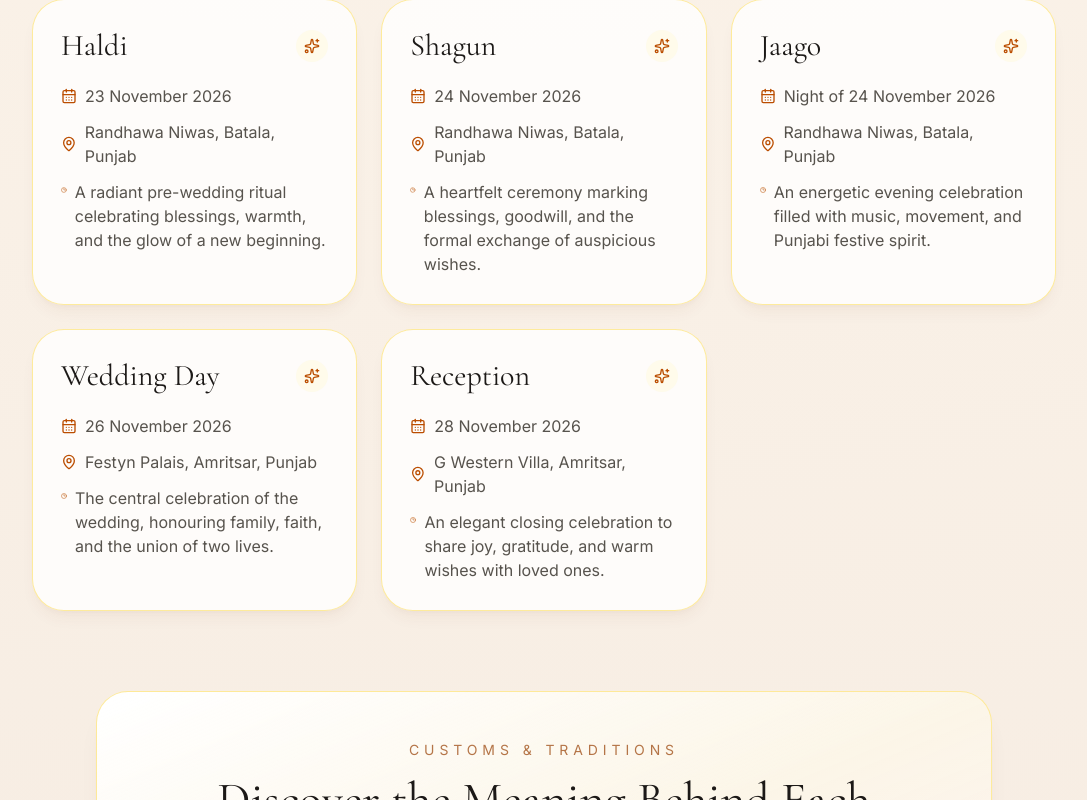
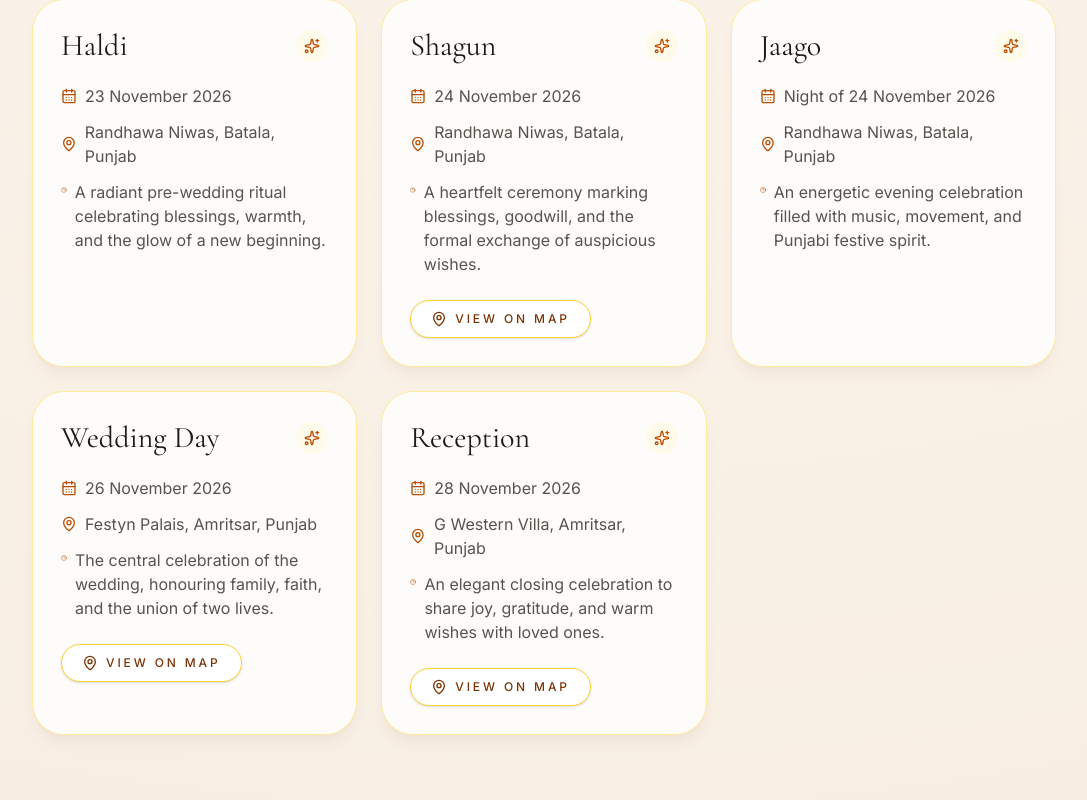
Before and after one commit to harkaran21-lab/Wedding-Invite, a React (Vite) app: page / in a window 1280 px wide. Shown: the part 2057-2857 px from the top of the page, without its empty margins (96-1183 px from the left). Built offline with nearby package versions, Linux system fonts and the light colour scheme.

Commit message:
Update App.jsx

```diff
--- a/src/App.jsx
+++ b/src/App.jsx
@@ -14,7 +14,7 @@ import {
 const weddingDate = new Date('2026-11-26T10:00:00+05:30')
 
 const schedule = [
-   {
+  {
     title: 'Haldi',
     dateLabel: '23 November 2026',
     venue: 'Randhawa Niwas',
@@ -29,6 +29,7 @@ const schedule = [
     location: 'Batala, Punjab',
     details:
       'A heartfelt ceremony marking blessings, goodwill, and the formal exchange of auspicious wishes.',
+    mapUrl: 'https://www.google.com/maps?q=Randhawa+Niwas+Batala+Punjab',
   },
   {
     title: 'Jaago',
@@ -45,6 +46,7 @@ const schedule = [
     location: 'Amritsar, Punjab',
     details:
       'The central celebration of the wedding, honouring family, faith, and the union of two lives.',
+    mapUrl: 'https://www.google.com/maps?q=Festyn+Palais+Amritsar+Punjab',
   },
   {
     title: 'Reception',
@@ -53,6 +55,7 @@ const schedule = [
     location: 'Amritsar, Punjab',
     details:
       'An elegant closing celebration to share joy, gratitude, and warm wishes with loved ones.',
+    mapUrl: 'https://www.google.com/maps?q=G+Western+Villa+Amritsar+Punjab',
   },
 ]
 
@@ -380,6 +383,18 @@ function InviteView({ onOpenTraditions }) {
                 <p className="flex items-center gap-2"><MapPin className="h-4 w-4 text-amber-700" /> {item.venue}, {item.location}</p>
                 <p className="flex items-start gap-2"><Clock3 className="mt-0.5 h-4 w-4 text-amber-700" /> {item.details}</p>
               </div>
+
+              {item.mapUrl ? (
+                <a
+                  href={item.mapUrl}
+                  target="_blank"
+                  rel="noopener noreferrer"
+                  className="mt-6 inline-flex items-center gap-2 rounded-full border border-amber-300 bg-white px-5 py-2.5 text-xs font-medium uppercase tracking-[0.24em] text-amber-900 shadow-sm transition hover:-translate-y-0.5 hover:bg-amber-50"
+                >
+                  <MapPin className="h-4 w-4" />
+                  View on Map
+                </a>
+              ) : null}
             </motion.div>
           ))}
         </div>
```
